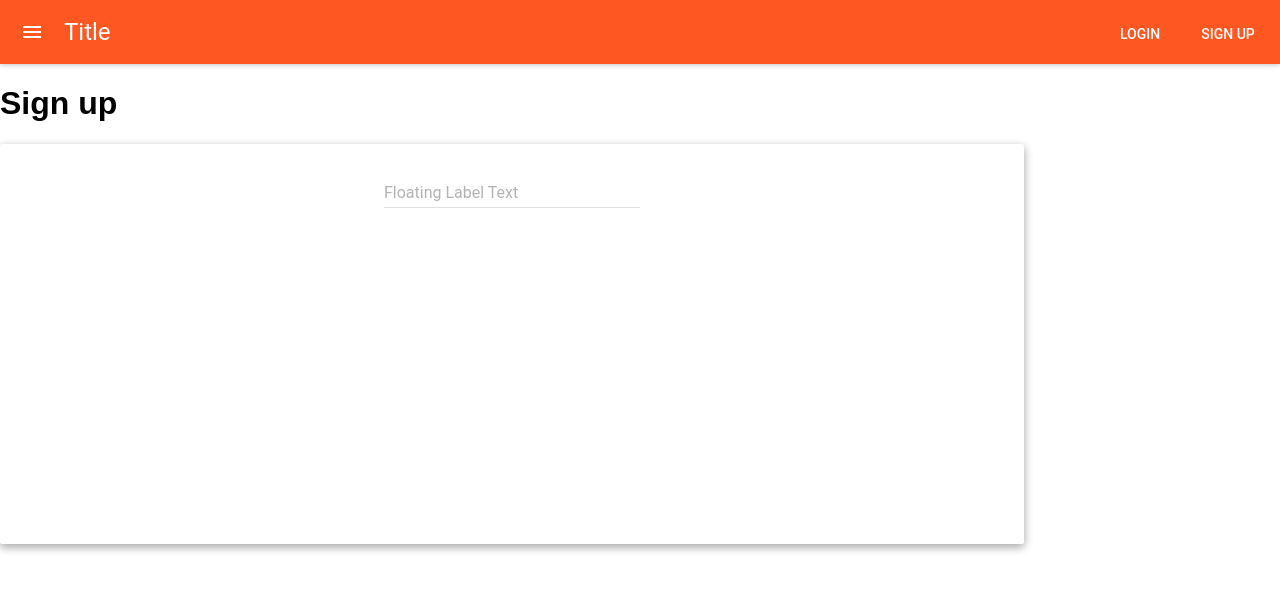
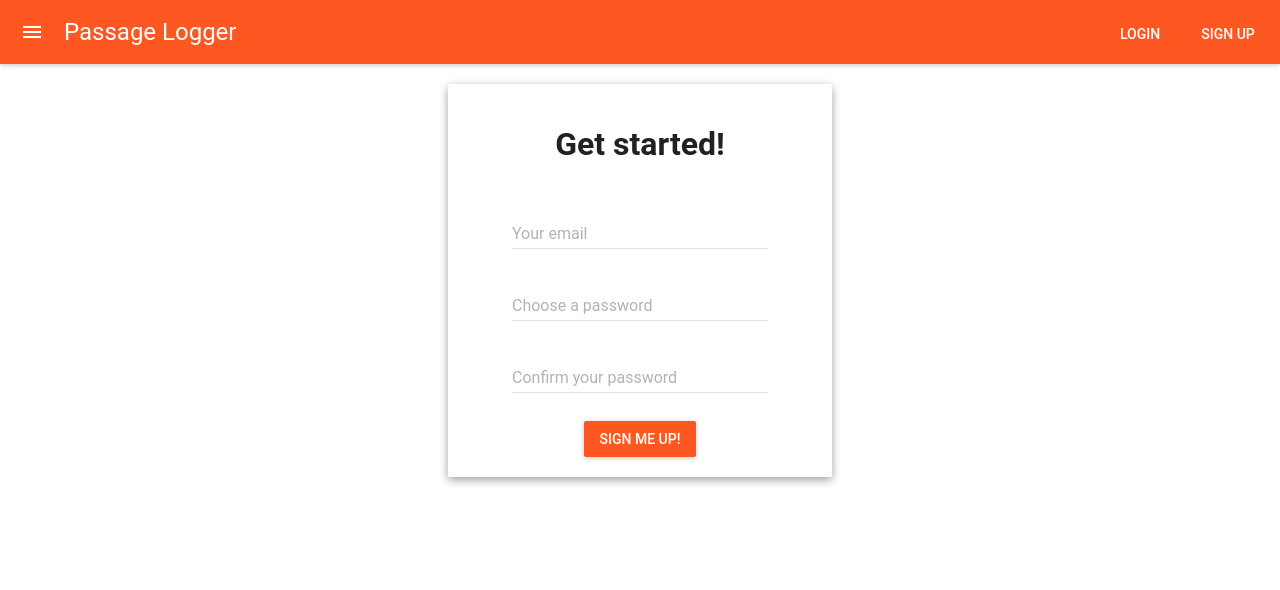
Before and after one commit to KP09/passage-logger-react-redux, a React (Create React App) app: page /signup in a window 1280 px wide. Shown: the top 590 px of the page. Built offline with nearby package versions, Linux system fonts and the light colour scheme; the HTML template or start-up script is replaced by a standard one.

Commit message:
makes some progress on sign up form

```diff
--- a/src/components/NavBar/NavBar.js
+++ b/src/components/NavBar/NavBar.js
@@ -55,7 +55,7 @@ class AppBarExampleComposition extends Component {
     return (
       <div>
         <AppBar
-          title="Title"
+          title="Passage Logger"
           // iconElementLeft={<IconButton><NavigationClose /></IconButton>}
           iconElementRight={this.state.logged ? <Logged /> : <Login />}
         />
--- a/src/components/SignUpForm/SignUpForm.js
+++ b/src/components/SignUpForm/SignUpForm.js
@@ -1,26 +1,58 @@
 import React from 'react';
 import Paper from 'material-ui/Paper';
 import TextField from 'material-ui/TextField';
-
-const paperStyle = {
-  height: "50vh",
-  width: "80vw",
-  margin: "auto",
-  textAlign: 'center',
-  display: 'inline-block',
-};
+import RaisedButton from 'material-ui/RaisedButton';
 
 export class SignUpForm extends React.Component {
+  constructor(props) {
+    super(props);
+    this.state = {
+      email: '',
+      password: '',
+      password_confirmation: ''
+    };
+  }
+
   render() {
     return (
       <div>
         <Paper style={paperStyle} zDepth={2}>
+          <h1>Get started!</h1>
           <TextField
-            hintText="Hint Text"
-            floatingLabelText="Floating Label Text"
+            hintText="john@johnson.com"
+            floatingLabelText="Your email"
+            value={this.state.email}
+            // onChange={this.onChange.bind(this)}
           />
+          <br/>
+          <TextField
+            hintText="Minimum 6 characters"
+            floatingLabelText="Choose a password"
+            type="password"
+          />
+          <br/>
+          <TextField
+            hintText="Must match the password above"
+            floatingLabelText="Confirm your password"
+            type="password"
+          />
+          <br/>
+          <RaisedButton label="Sign me up!" primary={true} style={buttonStyle} />
         </Paper>
       </div>
     );
   }
 }
+
+const paperStyle = {
+  height: "content",
+  width: "content",
+  margin: "20px",
+  textAlign: 'center',
+  display: 'inline-block',
+  padding: "20px 5%"
+};
+
+const buttonStyle = {
+  marginTop: 20
+}
--- /dev/null
+++ b/src/containers/App/App.js
@@ -0,0 +1,28 @@
+// External
+import React from 'react';
+import {
+  BrowserRouter as Router,
+  Route,
+  Switch
+} from 'react-router-dom'
+
+// Internal
+import NavBar from '../../components/NavBar/NavBar';
+import { Home } from '../Home/Home';
+import { SignUp } from '../SignUp/SignUp'
+
+export class App extends React.Component {
+  render() {
+    return (
+      <div>
+        <NavBar title="My AppBar" />
+        <Router>
+          <Switch>
+            <Route path="/" exact component={Home} />
+            <Route path="/signup" exact component={SignUp} />
+          </Switch>
+        </Router>
+      </div>
+    );
+  }
+}
--- a/src/containers/signup/SignUp.js
+++ b/src/containers/signup/SignUp.js
@@ -4,10 +4,13 @@ import { SignUpForm } from '../../components/SignUpForm/SignUpForm';
 export class SignUp extends React.Component {
   render() {
     return (
-      <div>
-        <h1>Sign up</h1>
+      <div style={divStyle}>
         <SignUpForm />
       </div>
     );
   }
 }
+
+const divStyle = {
+  textAlign: "center",
+}
--- a/src/index.js
+++ b/src/index.js
@@ -1,34 +1,21 @@
 // External
 import React from 'react';
 import ReactDOM from 'react-dom';
-import {
-  BrowserRouter as Router,
-  Route,
-  Switch
-} from 'react-router-dom'
 
 // Internal
 import registerServiceWorker from './registerServiceWorker';
-import { Home } from './containers/Home/Home';
-import { SignUp } from './containers/SignUp/SignUp'
+import { App } from './containers/App/App';
 
 // Internal styles
 import './styles/index.css';
 
 // Material UI
 import MuiThemeProvider from 'material-ui/styles/MuiThemeProvider';
-import NavBar from './components/NavBar/NavBar';
 import muiTheme from './styles/muiTheme';
 
 ReactDOM.render(
   <MuiThemeProvider muiTheme={muiTheme}>
-    <NavBar title="My AppBar" />
-    <Router>
-      <Switch>
-        <Route path="/" exact component={Home} />
-        <Route path="/signup" exact component={SignUp} />
-      </Switch>
-    </Router>
+    <App />
   </MuiThemeProvider>,
   document.getElementById('root'));
 
```
